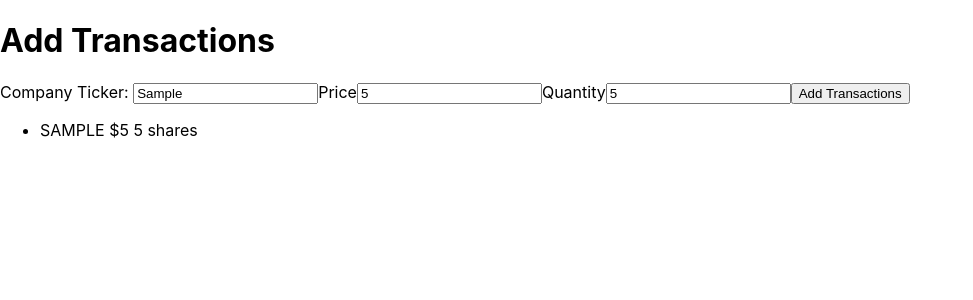
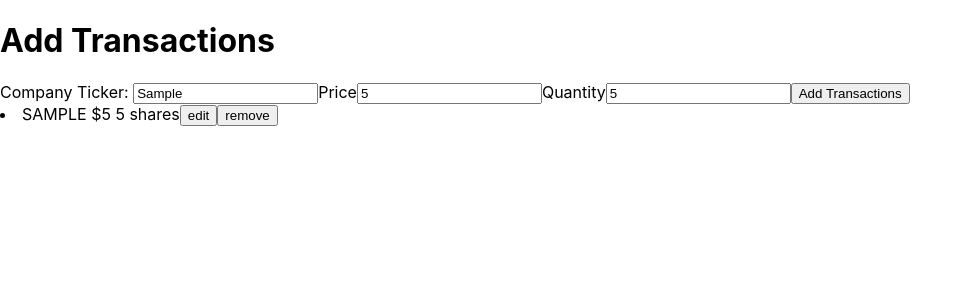
Before and after one commit to diegolbquintela/oc-app, a React (Create React App) app in the folder client/: page / in a window 1280 px wide. Both pictures are taken after typing "Sample", "5", "5" into the empty fields and a click on the button "Add Transactions". Shown: the top 300 px of the page, without its empty margins (0-973 px from the left). Built offline with nearby package versions, Linux system fonts and the light colour scheme.

Commit message:
bug fixes

```diff
--- a/client/src/holdings/components/AddTransactions.js
+++ b/client/src/holdings/components/AddTransactions.js
@@ -1,10 +1,15 @@
 import React, { useState, useRef, useEffect } from 'react';
 import { useSelector, useDispatch } from 'react-redux';
+import { DataGrid } from '@mui/x-data-grid';
 
 import { transactionActions } from '../../store/transactionSlice';
 
 // TODO: add condition: buy or sell
 const AddTransactions = (props) => {
+  //TODO: new state action for dispatching
+  const editButtonHandler = (e) => {};
+  const removeButtonHandler = (e) => {};
+
   let transaction;
   const dispatch = useDispatch();
   const showHoldings = useSelector((state) => state.transaction.holdings);
@@ -27,10 +32,6 @@ const AddTransactions = (props) => {
       price: priceInputRef.current.value,
       quantity: quantityInputRef.current.value,
     };
-
-    console.log(transaction);
-
-    console.log(holdings);
 
     dispatch(transactionActions.addTransaction(transaction));
   };
@@ -72,14 +73,29 @@ const AddTransactions = (props) => {
 
         <button>Add Transactions</button>
       </form>
-      <ul>
-        {holdings.length > 0 &&
-          holdings.map((item) => (
-            <li
-              key={item.ticker}
-            >{`${item.ticker} $${item.price} ${item.quantity} shares`}</li>
-          ))}
+      {/* <ul>
+        {holdings.map((item) => (
+          <li key={item.ticker}>
+            {`${item.ticker} $${item.price} ${item.quantity} shares`}
+            <button onClick={editButtonHandler}>edit</button>
+            <button onClick={removeButtonHandler}>remove</button>
+          </li>
+        ))}
       </ul>
+      {holdings.length > 0 && <button>submit</button>} */}
+      <div style={{ height: 400, width: '100%' }}>
+        <div style={{ display: 'flex', height: '100%' }}>
+          <div style={{ flexGrow: 1 }}>
+            {holdings.map((item) => (
+              <li key={item.ticker}>
+                {`${item.ticker} $${item.price} ${item.quantity} shares`}
+                <button onClick={editButtonHandler}>edit</button>
+                <button onClick={removeButtonHandler}>remove</button>
+              </li>
+            ))}
+          </div>
+        </div>
+      </div>
     </div>
   );
 };
```
